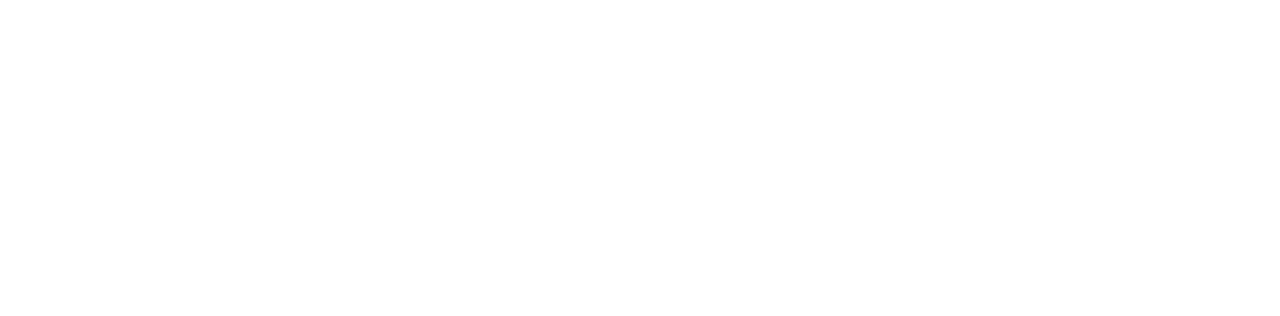
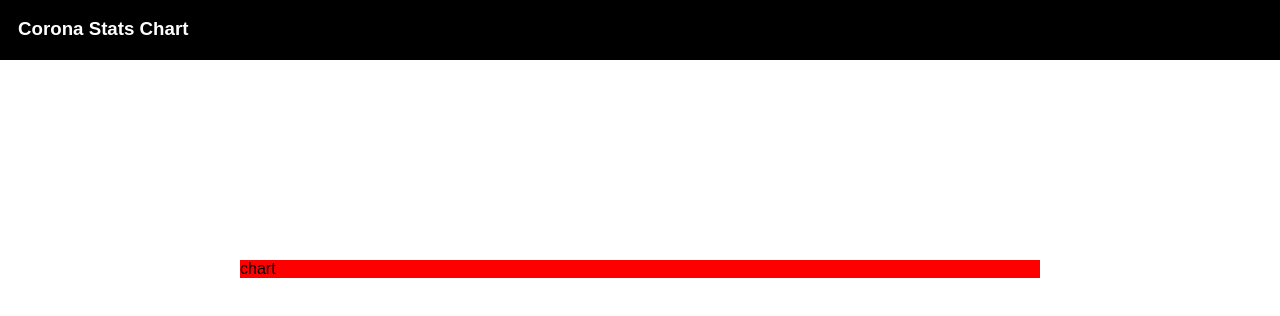
Before and after one commit to sergiooncode/coronadatabiz, a plain HTML site: page index.html in a window 1280 px wide. Drawn offline with Linux system fonts and the light colour scheme.

Commit message:
Layout and minimal styles

```diff
--- a/index.html
+++ b/index.html
@@ -3,20 +3,32 @@
 <head>
     <meta charset="UTF-8">
     <meta name="viewport" content="width=device-width, initial-scale=1.0">
+    <link rel="stylesheet" type="text/css" href="styles.css">
     <title>Document</title>
 </head>
 <body>
-    <div class="navbar">
-        <div class="biz-area">
+    <div class="container">
+        <div class="navbar">
+            <div class="navbar-title">
+                <h3>Corona Stats Chart</h3>
+            </div>
+        </div>
+        <div class="biz-container">
             <div class="dropdown-bar">
                 <div class="community-dropdown">
                 </div>
                 <div class="indicator-dropdown">
                 </div>
             </div>
-            <div class="chart">
+            <div class="chart-container">
+                <div class="chart">chart</div>
             </div>
         </div>
     </div>
+    <script>
+        window.onload = function() {
+            console.log('you');
+        }
+    </script>
 </body>
 </html>
--- /dev/null
+++ b/styles.css
@@ -0,0 +1,31 @@
+body {
+    margin: 0;
+    font-family: Arial, Helvetica, sans-serif;
+}
+
+.container h3 {
+    margin: 0;
+}
+
+div .navbar {
+    color: white;
+    background-color: black;
+    height: 60px;
+}
+
+.navbar-title {
+    padding: 18px;
+}
+
+.biz-container {
+    width: 800px;
+    margin: 200px auto;
+}
+
+.chart-container{
+    background-color: orange;
+}
+
+.chart {
+    background-color: red;
+}
```
